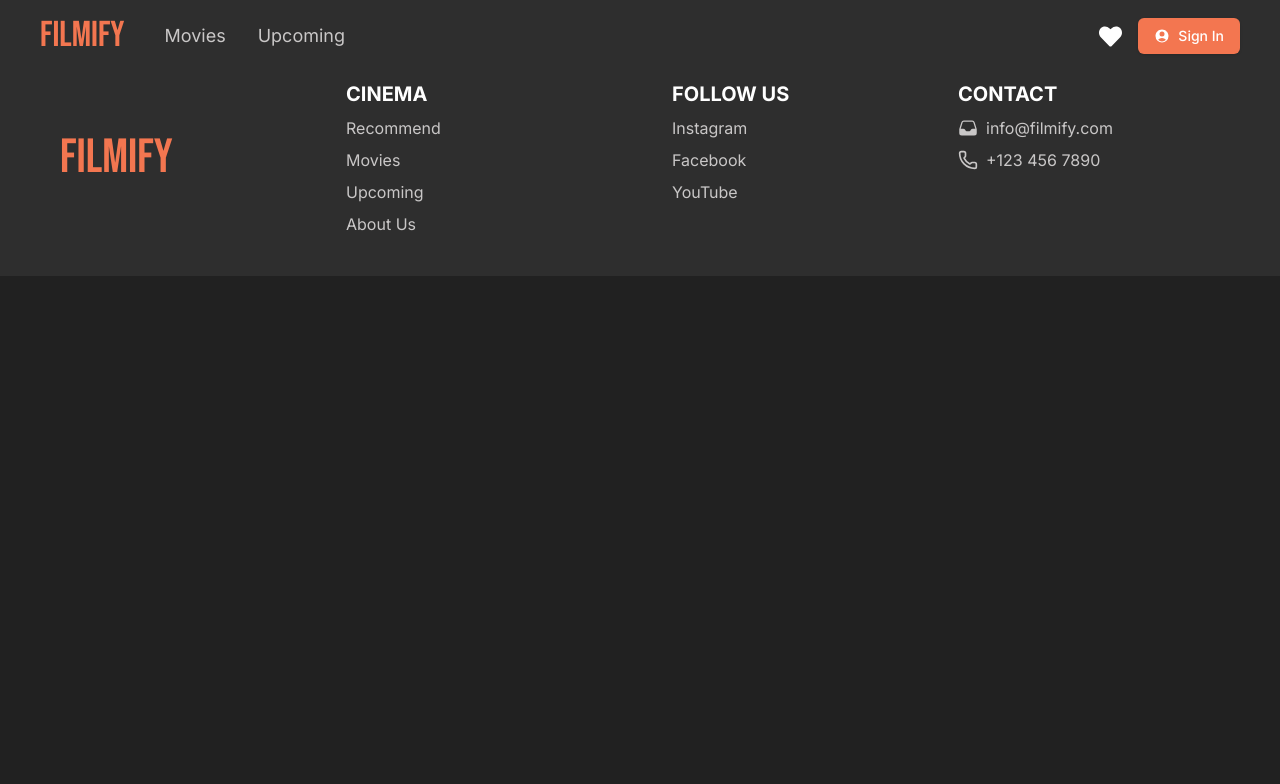
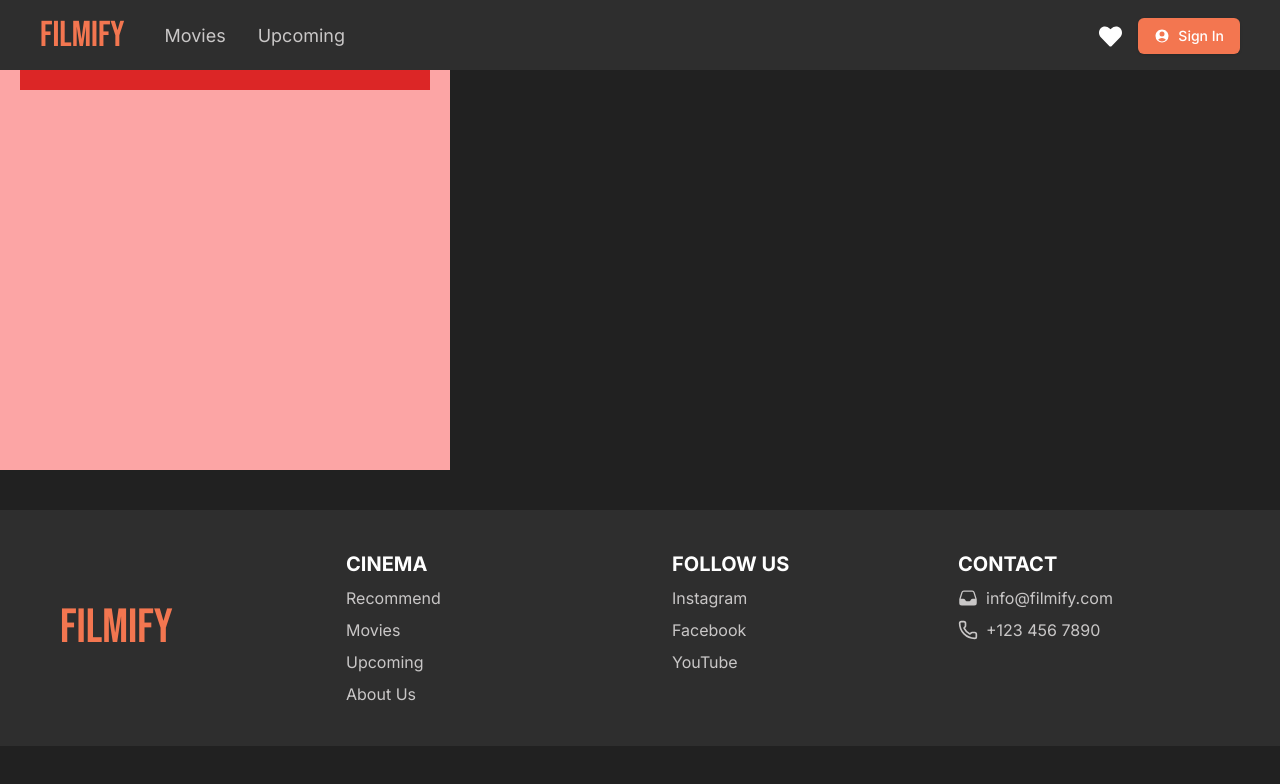
Before and after one commit to SaraMecinovic1/Filmify-project, a React (Vite) app: page /ui in a window 1280 px wide. Shown: the top 784 px of the page. Built offline with nearby package versions, Linux system fonts and the light colour scheme; no server answers; the HTML template or start-up script is replaced by a standard one.

Commit message:
editing ui...

```diff
--- a/src/App.tsx
+++ b/src/App.tsx
@@ -19,6 +19,7 @@ import Seats from "./pages/Reservation/BookSeats";
 import Book from "./pages/Reservation/Book";
 import SignUpToApp from "./pages/SignUpPage";
 import ReservationInfo from "./pages/InfoPage/ReservationInfo";
+import FarisUi from "./component/FarisUi";
 
 const queryClient = new QueryClient();
 
@@ -46,6 +47,7 @@ function App() {
           <Route path="/seats" element={<Seats />} />
           <Route path="/book" element={<Book />} />
           <Route path="/your-qr/:id" element={<ReservationInfo />} />
+          <Route path="ui" element={<FarisUi />} />
         </Routes>
         <Footer />
       </div>
--- /dev/null
+++ b/src/component/FarisUi.tsx
@@ -0,0 +1,12 @@
+const FarisUi = () => {
+  return (
+    <div className="w-[450px] h-[450px] bg-red-300">
+      {/* Komponenta  */}
+      <div className="max-w-md  h-[70px] m-5 bg-red-600">
+
+      </div>
+    </div>
+  );
+};
+
+export default FarisUi;
```
